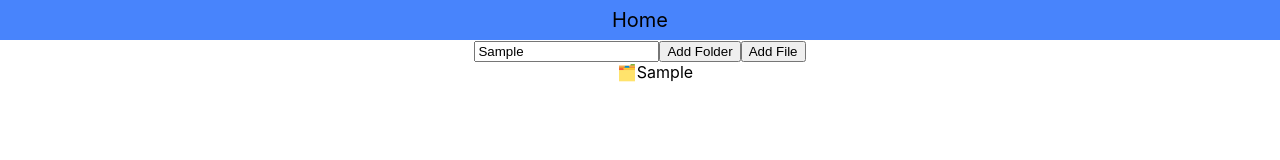
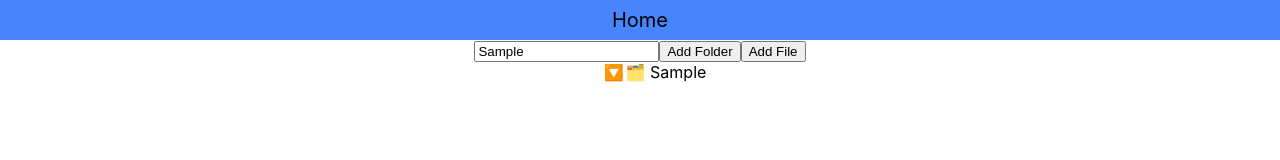
Before and after one commit to himanshushub/react-project-collection, a React (Create React App) app: page /react-project-collection/folder-manager in a window 1280 px wide. Both pictures are taken after typing "Sample" into the empty fields and a click on the button "Add Folder". Shown: the top 160 px of the page. Built offline with nearby package versions, Linux system fonts and the light colour scheme.

Commit message:
feat: added collapse functionality

```diff
--- a/src/projects/folder-manager/FolderManager.js
+++ b/src/projects/folder-manager/FolderManager.js
@@ -5,6 +5,12 @@ export default function FolderManager() {
   const [inputVal, setInputVal] = useState("");
   const [selectedFolder, setselectedFolder] = useState({});
   const [listFolders, setlistFolders] = useState([]);
+
+  const handleCollapse = (folder, collapse) => {
+    folder.isCollapsed = collapse;
+    setlistFolders([...listFolders]);
+  };
+
   return (
     <div
       style={{ display: "flex", alignItems: "center", flexDirection: "column" }}
@@ -17,6 +23,7 @@ export default function FolderManager() {
               id: new Date().valueOf().toString(),
               name: inputVal,
               subFolder: [],
+              isCollapsed: false,
             };
             if (selectedFolder.id) {
               selectedFolder.subFolder.push(folder);
@@ -36,6 +43,7 @@ export default function FolderManager() {
         listFolders={listFolders}
         selectedFolder={selectedFolder}
         setselectedFolder={setselectedFolder}
+        handleCollapse={handleCollapse}
       />
     </div>
   );
--- a/src/projects/folder-manager/components/GetFolderTree.js
+++ b/src/projects/folder-manager/components/GetFolderTree.js
@@ -1,5 +1,6 @@
 export default function GetFolderTree(props) {
-  const { listFolders, selectedFolder, setselectedFolder } = props;
+  const { listFolders, selectedFolder, setselectedFolder, handleCollapse } =
+    props;
   return (
     <div>
       {listFolders.map((folder, idx) => {
@@ -12,16 +13,25 @@ export default function GetFolderTree(props) {
             }}
             style={{
               backgroundColor:
-                selectedFolder.id === folder.id ? "blueviolet" : "white",
+                selectedFolder.id === folder.id ? "darkturquoise" : "white",
               marginLeft: "30px",
             }}
           >
-            <>🗂️{folder.name}</>
-            {!!folder.subFolder.length && (
+            <div style={{ display: "flex", gap: "2px" }}>
+              {folder.isCollapsed && (
+                <div onClick={() => handleCollapse(folder, false)}>🔼</div>
+              )}
+              {!folder.isCollapsed && (
+                <div onClick={() => handleCollapse(folder, true)}>🔽</div>
+              )}
+              🗂️ {folder.name}
+            </div>
+            {!!folder.subFolder.length && !folder.isCollapsed && (
               <GetFolderTree
                 listFolders={folder.subFolder}
                 selectedFolder={selectedFolder}
                 setselectedFolder={setselectedFolder}
+                handleCollapse={handleCollapse}
               />
             )}
           </div>
```
